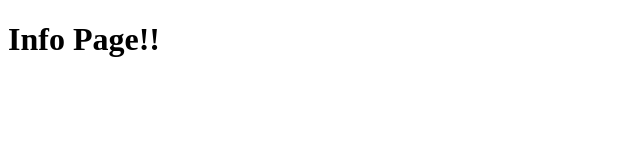
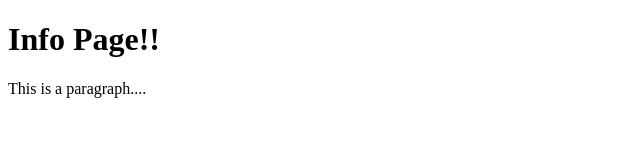
Before and after one commit to CLobenstein/demo, a plain HTML site: page info.html in a window 1280 px wide. Shown: the whole page, without its empty margins (0-640 px from the left). Drawn offline with Linux system fonts and the light colour scheme.

Commit message:
added paragraph to info page

```diff
--- a/info.html
+++ b/info.html
@@ -7,5 +7,6 @@
   </head>
   <body>
     <h1>Info Page!!</h1>
+    <p>This is a paragraph....</p>
   </body>
 </html>
```
